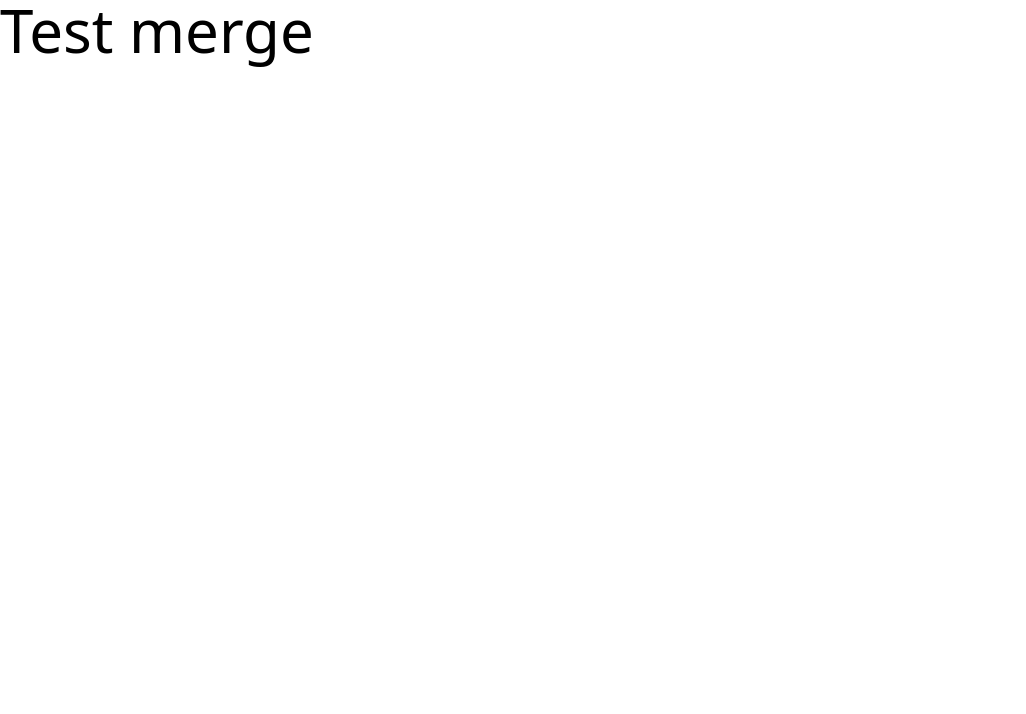
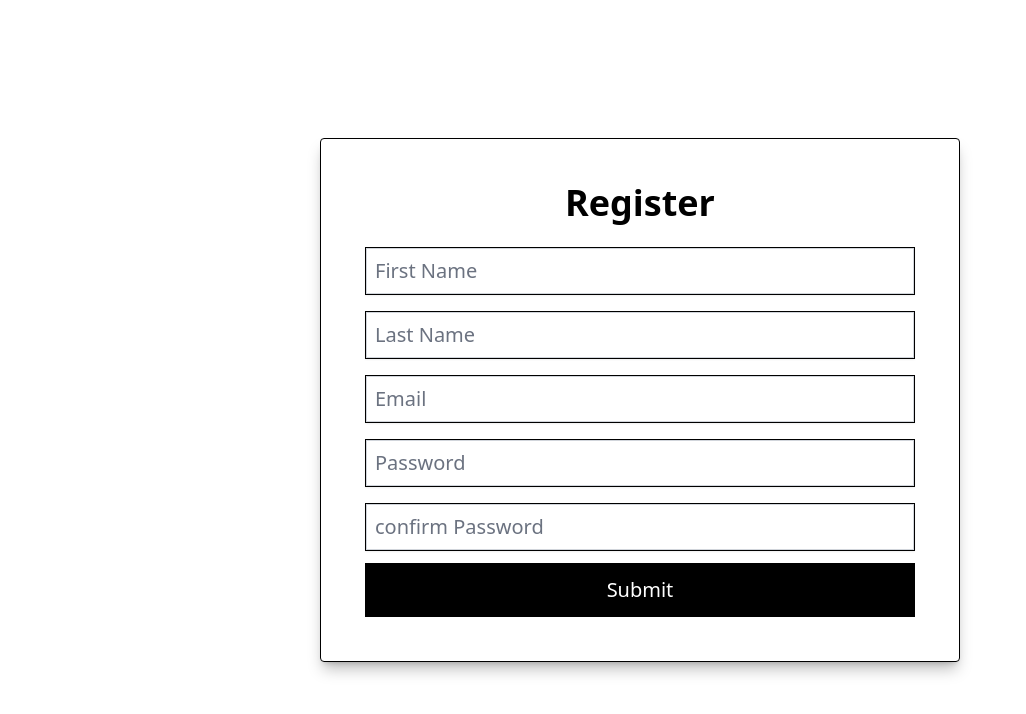
Before and after one commit to chris-nowicki/petbook, a React (Create React App) app in the folder client/: page /register in a window 1280 px wide. Before the commit this address had no page. Shown: the top 714 px of the page, without its empty margins (0-1026 px from the left). Built offline with nearby package versions, Linux system fonts and the light colour scheme.

Commit message:
register/login

```diff
--- a/client/src/App.js
+++ b/client/src/App.js
@@ -1,17 +1,17 @@
 import React from "react";
 import { BrowserRouter as Router, Routes, Route } from "react-router-dom";
 import ContextWrapper from "./components/ContextWrapper";
-
+import Login from "./components/Login";
+import Register from "./components/Register";
 function App() {
 	return (
 		<div>
-			<h1 className="text-6xl"> Test merge</h1>
 			<ContextWrapper>
 				<Router>
 					<Routes>
 						{/* <Route path='/' element={<LandingPage />} default /> */}
-						{/* <Route path="/register" element={<Register />} />
-						<Route path="/login" element={<Login />} /> */}
+						 <Route path="/register" element={<Register />} />
+						<Route path="/login" element={<Login />} />
 
 						{/* the following route is for the dashboard.  Whatever is in the path is what loads in the OUTLET
             SECTION of Dashboard.jsx */}
--- a/client/src/components/ContextWrapper.jsx
+++ b/client/src/components/ContextWrapper.jsx
@@ -1,12 +1,14 @@
-import React from "react";
 import MyContext from "../contexts/MyContext";
+import React, { useState, useEffect } from "react";
+
 
 function ContextWrapper({ children }) {
-
+	const [user, setUser] = useState({});
   return (
     <MyContext.Provider
       value={{
-
+        user,
+        setUser,
       }}
     >
       {children}
--- /dev/null
+++ b/client/src/components/Login.jsx
@@ -0,0 +1,65 @@
+import React, { useState, useContext } from "react";
+import MyContext from "../contexts/MyContext";
+import axios from "axios";
+import Input from "./elements/Input";
+import { useNavigate } from "react-router-dom";
+import { Link } from "react-router-dom";
+
+function Login() {
+  const { user, setUser } = useContext(MyContext);
+  const navigate = useNavigate();
+  const [errors, setErrors] = useState([]);
+
+  const handleSubmit = (e) => {
+    e.preventDefault();
+    {
+      axios
+        .post("http://localhost:8000/api/users/login", user, {
+          withCredentials: true,
+        })
+        .then((user) => {
+          console.log(user.data);
+          navigate("feed");
+        })
+        .catch((err) => {
+          console.log(err.response.data.errors);
+          setErrors(err.response.data.errors);
+        });
+    }
+  };
+
+  const handleChange = (e) => {
+    setUser({ ...user, [e.target.name]: e.target.value });
+  };
+
+  return (
+    <div className="flex h-screen w-full flex-col items-center justify-center">
+      <div className="flex w-2/5 flex-col rounded border border-black p-16 shadow-lg shadow-black/25">
+        <p className="text-3xl mb-4 text-center">
+          Login <br></br> or <Link className="text-blue-500" to={"/register"}> Register. </Link>{" "}
+        </p>
+        <form onSubmit={handleSubmit}>
+          <Input
+            type="text"
+            name="email"
+            placeholder="email"
+            onChangeProp={(e) => handleChange(e)}
+            errorProps={errors ? errors.email : false}
+          />
+          <Input
+            type="password"
+            name="password"
+            placeholder="Password"
+            onChangeProp={(e) => handleChange(e)}
+            errorProps={errors ? errors.password : false}
+          />
+          <button className=" w-full border border-black bg-black py-3 text-xl text-white shadow-md shadow-black/25">
+            Login
+          </button>
+        </form>
+      </div>
+    </div>
+  );
+}
+
+export default Login;
--- /dev/null
+++ b/client/src/components/Register.jsx
@@ -0,0 +1,80 @@
+import React from "react";
+import Input from "./elements/Input";
+import MyContext from "../contexts/MyContext";
+import { useNavigate } from "react-router-dom";
+import { useState, useContext } from "react";
+import axios from "axios";
+const Register = () => {
+  const { user, setUser } = useContext(MyContext);
+  const [errors, setErrors] = useState([]);
+  const navigate = useNavigate();
+  const handleChange = (e) => {
+    setUser({ ...user, [e.target.name]: e.target.value });
+  };
+
+  const submitHandler = (e) => {
+    e.preventDefault();
+    axios
+      .post("http://localhost:8000/api/users/register", user, {
+        withCredentials: true,
+      })
+      .then((user) => {
+        console.log(user.data);
+        navigate("/dashboard");
+      })
+      .catch((err) => {
+        console.log(err.response.data.errors);
+        setErrors(err.response.data.errors);
+      });
+  };
+
+  return (
+    <div className="flex h-screen w-full flex-col items-center justify-center">
+      <div className="login-reg flex w-1/2 flex-col rounded border border-black  p-11 shadow-lg shadow-black/25">
+        <p className="text-4xl mb-5 text-center font-semibold">Register</p>
+        <form onSubmit={submitHandler}>
+          <Input
+            onChangeProp={(e) => handleChange(e)}
+            placeholder="First Name"
+            name="firstName"
+            type="text"
+            errorProps={errors ? errors.firstName : false}
+          />
+          <Input
+            onChangeProp={(e) => handleChange(e)}
+            placeholder="Last Name"
+            name="lastName"
+            type="text"
+            errorProps={errors ? errors.lastName : false}
+          />
+          <Input
+            onChangeProp={(e) => handleChange(e)}
+            placeholder="Email"
+            name="email"
+            type="text"
+            errorProps={errors ? errors.email : false}
+          />
+          <Input
+            onChangeProp={(e) => handleChange(e)}
+            placeholder="Password"
+            name="password"
+            type="password"
+            errorProps={errors ? errors.password : false}
+          />
+          <Input
+            onChangeProp={(e) => handleChange(e)}
+            placeholder="confirm Password"
+            name="confirmPassword"
+            type="password"
+            errorProps={errors ? errors.confirmPassword : false}
+          />
+          <button className="w-full border border-black bg-black py-3 text-white text-xl">
+            Submit
+          </button>
+        </form>
+      </div>
+    </div>
+  );
+};
+
+export default Register;
--- a/client/src/components/elements/Input.jsx
+++ b/client/src/components/elements/Input.jsx
@@ -43,7 +43,7 @@ function Input({
 			</div>
 			{errorProps && (
 				<p className="mt-1 text-sm text-red-600" id="email-error">
-					{errorProps}
+					{errorProps.message}
 				</p>
 			)}
 		</div>
--- a/client/src/views/Dashboard.jsx
+++ b/client/src/views/Dashboard.jsx
@@ -1,7 +1,7 @@
 import React from "react";
 import MyContext from "../contexts/MyContext";
 import { Outlet, useNavigate } from "react-router-dom";
-
+import { useContext } from "react";
 function Dashboard() {
 	return (
 		<>
```
Lines whose indentation alone changed are shown as unchanged.
